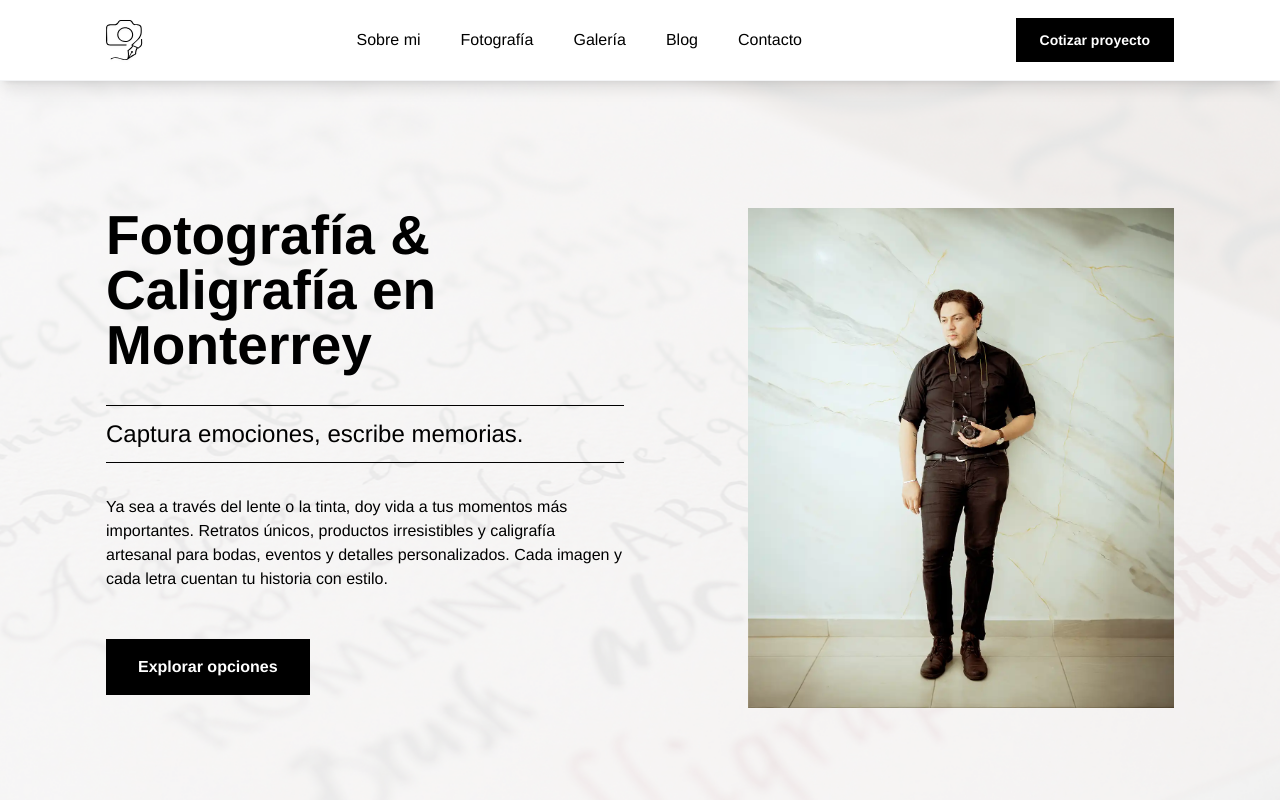
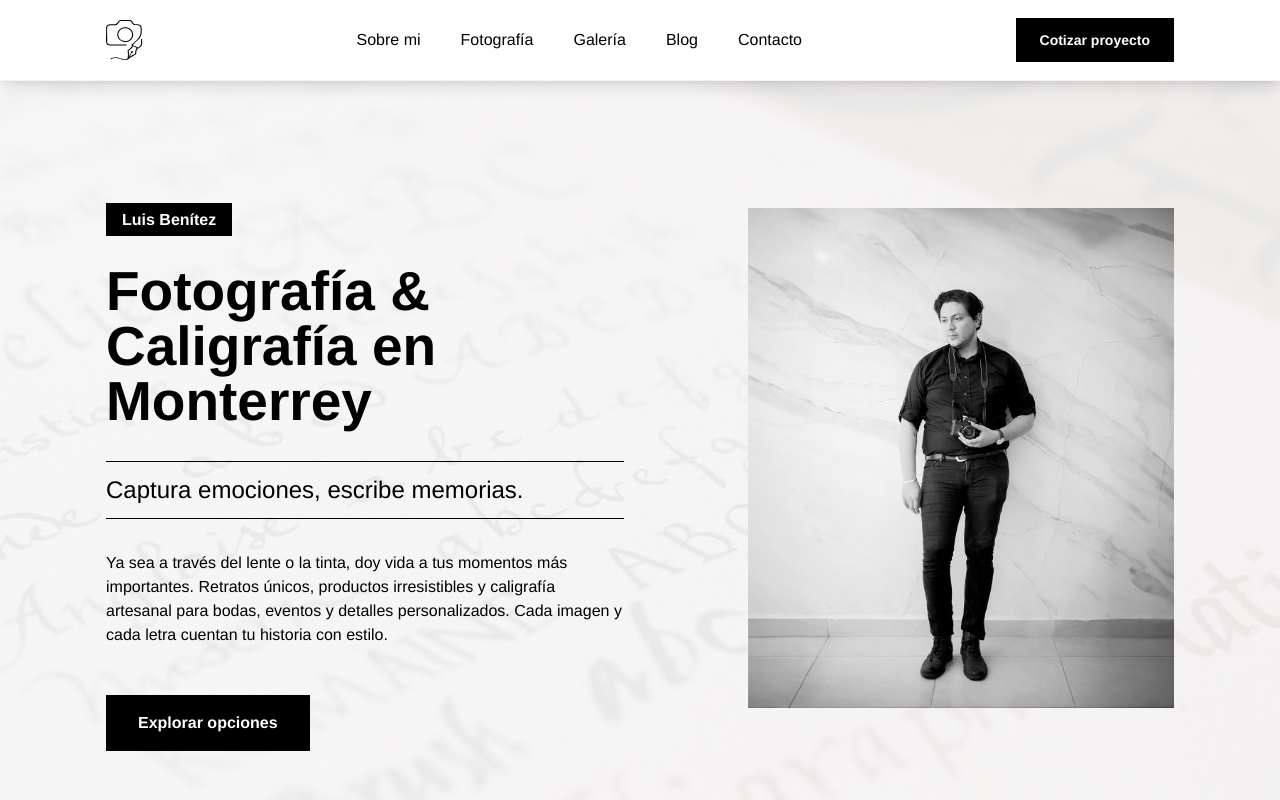
Before and after one commit to LuisBtz/photography-calligraphy, a Next.js app: page / in a window 1280 px wide. Shown: the top 800 px of the page. Built offline with nearby package versions, Linux system fonts and the light colour scheme.

Commit message:
feat: bolden "Luis Benítez" typography in hero section
Change font weight for bold and consistent style.

#VERCEL_SKIP

Co-authored-by: Luis B. <14792933+LuisBtz@users.noreply.github.com>

```diff
--- a/components/hero-section.tsx
+++ b/components/hero-section.tsx
@@ -16,6 +16,11 @@ export default function HeroSection() {
         <div className="grid grid-cols-6 md:grid-cols-12 gap-4 md:gap-8">
           {/* Left Section - 6 columns */}
           <div className="col-span-6 space-y-6 md:space-y-8">
+            {/* Nombre del fotógrafo */}
+            <div className="inline-block">
+              <span className="bg-black text-white px-4 py-2 text-sm md:text-base font-black">Luis Benítez</span>
+            </div>
+
             {/* Main Heading */}
             <h1 className="font-condensed-black text-black text-3xl sm:text-4xl md:text-5xl lg:text-[55px] leading-tight">
               Fotografía & Caligrafía en Monterrey
@@ -55,12 +60,12 @@ export default function HeroSection() {
 
           {/* Right Section - 5 columns on desktop, full width on mobile */}
           <div className="col-span-6 md:col-span-5 mt-8 md:mt-0">
-            <div className="relative h-64 sm:h-80 md:h-96 lg:h-[500px] w-full">
+            <div className="relative h-64 sm:h-80 md:h-96 lg:h-[500px] w-full overflow-hidden">
               <Image
                 src="/home/hero-2.webp"
                 alt="Fotografía profesional"
                 fill
-                className="object-cover"
+                className="object-cover filter grayscale transition-all duration-500 hover:grayscale-0"
               />
             </div>
           </div>
```
Also changed, not shown: 1 other file (tests, documents, lock files or other folders).
